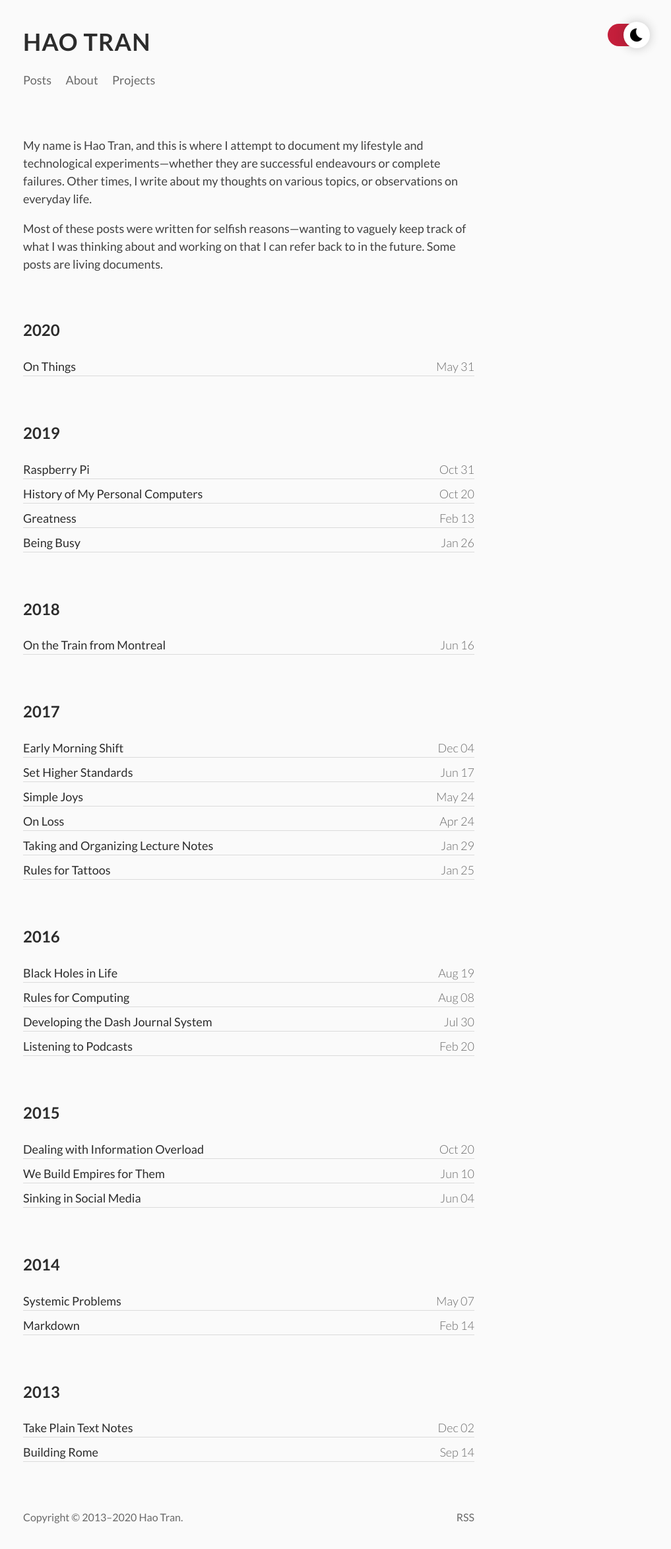
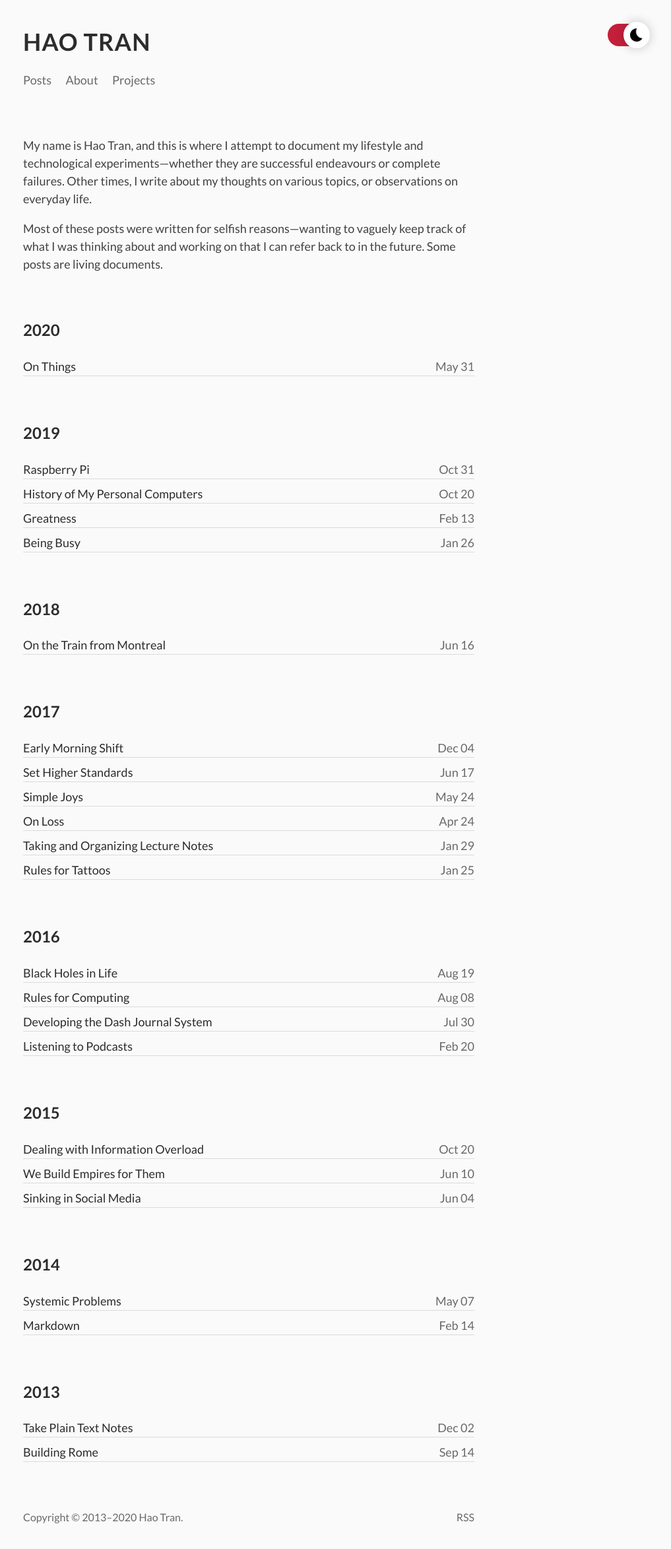
Before and after one commit to haothitran/posts, a Jekyll site: the page built from _pages/index.md, in a window 1280 px wide. Shown: the whole page at 66% size, without its empty margins (263-1280 px from the left). Built offline with Jekyll 4.4.1, drawn with Linux system fonts in a browser that asks for light colours.

Commit message:
Remove font Lato 300

```diff
--- a/_includes/head.html
+++ b/_includes/head.html
@@ -17,7 +17,7 @@
 
   <link rel="icon" href="{{ "/assets/favicon.ico" | relative_url }}">
   <link rel="stylesheet" href="{{ "/assets/style.css" | relative_url }}">
-  <link href="https://fonts.googleapis.com/css2?family=Lato:wght@300;400;700&display=swap" rel="stylesheet">
+  <link href="https://fonts.googleapis.com/css2?family=Lato:wght@400;700&display=swap" rel="stylesheet">
   <link rel="alternate" type="application/rss+xml" title="{{ site.title }}" href="{{ "/feed.xml" | relative_url }}">
   <link rel="canonical" href="{{ site.url }}{{ page.url | replace:'index.html',''}}">
 
--- a/assets/style.css
+++ b/assets/style.css
@@ -342,13 +342,11 @@ th {
 .list-date {
   float: right;
   margin-left: calc(var(--spacing-unit) / 2);
-  font-weight: 300;
   color: var(--color-secondary-font);
 }
 
 .post-meta {
   margin-top: calc(var(--spacing-unit) * 2);
-  font-weight: 300;
   color: var(--color-secondary-font);
 }
 
```
